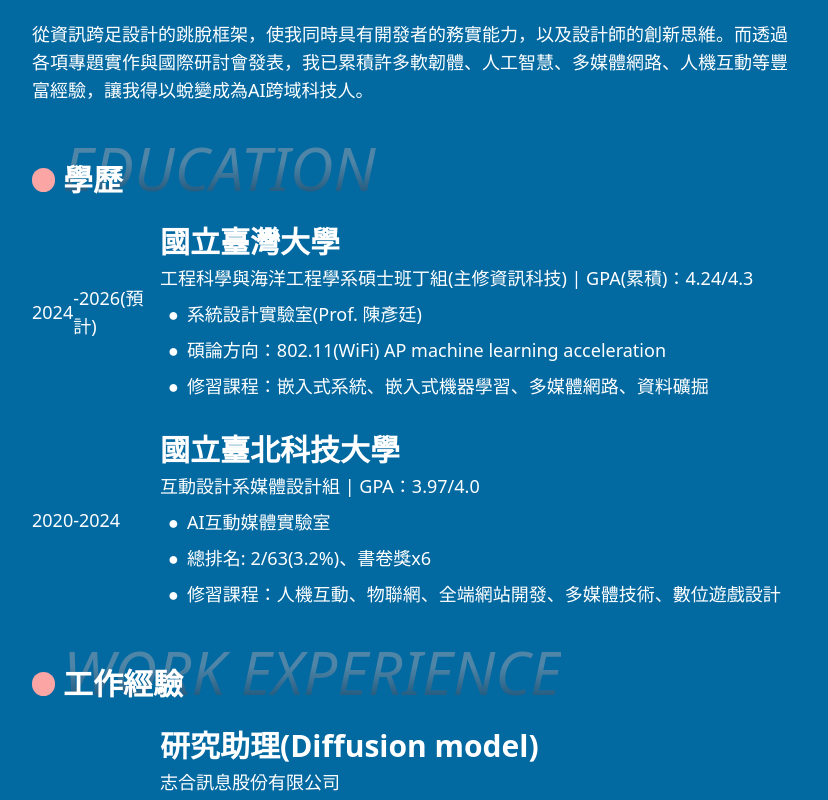
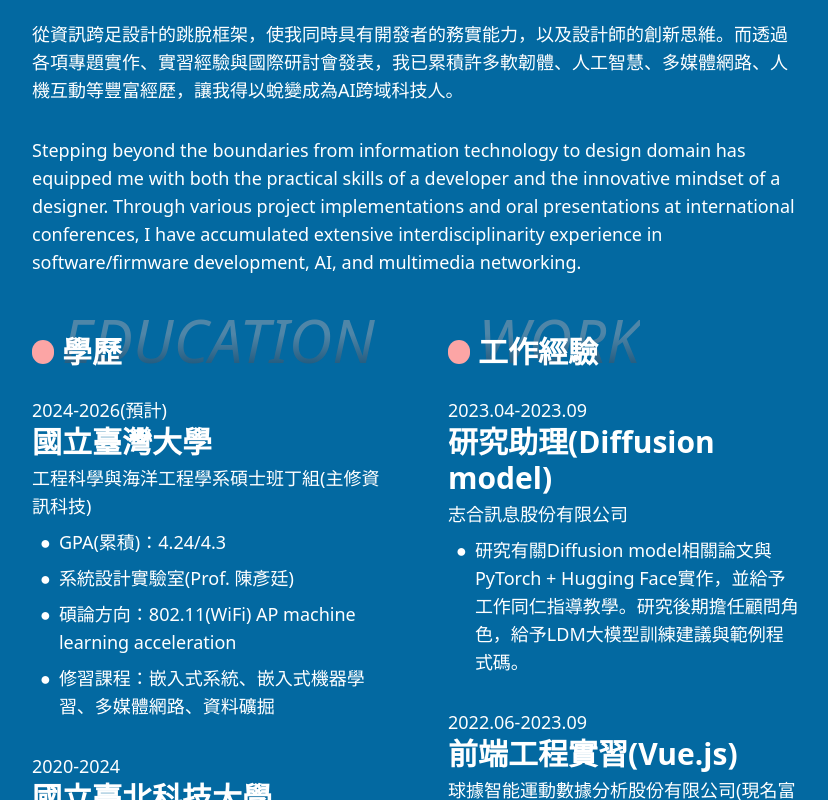
Before and after one commit to MAPLELEAF3659/portfolio, a Nuxt app: page / in a window 1280 px wide. Shown: the part 1020-1820 px from the top of the page, without its empty margins (224-1052 px from the left). Built offline with nearby package versions, Linux system fonts and the light colour scheme.

Commit message:
Update index page RWD

```diff
--- a/components/compTwoCols.vue
+++ b/components/compTwoCols.vue
@@ -1,18 +1,16 @@
 <template>
-    <div class="education grid grid-cols-1 lg:grid-cols-6">
-        <div class="col-span-1 flex flex-row lg:flex-col xl:flex-row items-left  xl:items-center">
+    <div class="education flex flex-col">
+        <div class="flex items-left">
             <span class="text-desc">{{ dateStart }}</span>
             <span v-show="dateEnd" class="text-desc">-{{ dateEnd }}</span>
         </div>
-        <div class="col-span-5">
+        <div class="">
             <h2 class="text-title">{{ title }}</h2>
             <h2 class="text-desc mt-1 mb-2">{{ subtitle }}</h2>
             <ul class="flex flex-col gap-2">
-                <li v-for="(item, index) in descArray" :key="index">
-                    <p class="text-desc">
-                        <span class="mx-2">●</span>
-                        <span>{{ item }}</span>
-                    </p>
+                <li v-for="(item, index) in descArray" :key="index" class="text-desc flex">
+                    <span class="mx-2">●</span>
+                    <p>{{ item }}</p>
                 </li>
             </ul>
 
--- a/pages/index.vue
+++ b/pages/index.vue
@@ -17,30 +17,34 @@
                 <span class="arrow-down text-main-sub">↓</span>
             </div>
         </section>
-        <div class="container mx-auto my-16 md:my-32 flex flex-col gap-16">
-            <section class="about section-box">
+        <div class="container mx-auto  my-16 md:my-32">
+            <div class="grid grid-cols-2 gap-16 mx-8 md:mx-16 lg:mx-32 xl:mx-64">
+                <section class="about section-box col-span-2">
                     <CompTitle title="簡介" title-bg="ABOUT" />
                     <CompDesc
-                    desc="從資訊跨足設計的跳脫框架，使我同時具有開發者的務實能力，以及設計師的創新思維。而透過各項專題實作與國際研討會發表，我已累積許多軟韌體、人工智慧、多媒體網路、人機互動等豐富經驗，讓我得以蛻變成為AI跨域科技人。" />
+                        desc="從資訊跨足設計的跳脫框架，使我同時具有開發者的務實能力，以及設計師的創新思維。而透過各項專題實作、實習經驗與國際研討會發表，我已累積許多軟韌體、人工智慧、多媒體網路、人機互動等豐富經歷，讓我得以蛻變成為AI跨域科技人。" />
+                    <CompDesc
+                        desc="Stepping beyond the boundaries from information technology to design domain has equipped me with both the practical skills of a developer and the innovative mindset of a designer. Through various project implementations and oral presentations at international conferences, I have accumulated extensive interdisciplinarity experience in software/firmware development, AI, and multimedia networking." />
                 </section>
-            <section class="education section-box">
+                <section class="education section-box col-span-2 md:col-span-1">
                     <CompTitle title="學歷" title-bg="EDUCATION" />
                     <CompTwoCols date-start="2024" date-end="2026(預計)" title="國立臺灣大學"
-                    subtitle="工程科學與海洋工程學系碩士班丁組(主修資訊科技) | GPA(累積)：4.24/4.3"
-                    :desc-array="['系統設計實驗室(Prof. 陳彥廷)', '碩論方向：802.11(WiFi) AP machine learning acceleration', '修習課程：嵌入式系統、嵌入式機器學習、多媒體網路、資料礦掘']" />
-                <CompTwoCols date-start="2020" date-end="2024" title="國立臺北科技大學" subtitle="互動設計系媒體設計組 | GPA：3.97/4.0"
-                    :desc-array="['AI互動媒體實驗室', '總排名: 2/63(3.2%)、書卷獎x6', '修習課程：人機互動、物聯網、全端網站開發、多媒體技術、數位遊戲設計']" />
+                        subtitle="工程科學與海洋工程學系碩士班丁組(主修資訊科技)"
+                        :desc-array="['GPA(累積)：4.24/4.3', '系統設計實驗室(Prof. 陳彥廷)', '碩論方向：802.11(WiFi) AP machine learning acceleration', '修習課程：嵌入式系統、嵌入式機器學習、多媒體網路、資料礦掘']" />
+                    <CompTwoCols date-start="2020" date-end="2024" title="國立臺北科技大學" subtitle="互動設計系媒體設計組"
+                        :desc-array="['GPA：3.97/4.0、書卷獎x6', 'AI互動媒體實驗室', '修習課程：人機互動、物聯網、全端網站開發、多媒體技術、數位遊戲設計']" />
                 </section>
-            <section class="work-exp section-box">
-                <CompTitle title="工作經驗" title-bg="WORK EXPERIENCE" />
-                <CompTwoCols date-start="2023.04" date-end="2023.09" title="研究助理(Diffusion model)" subtitle="志合訊息股份有限公司"
-                    :desc-array="['研究有關Diffusion model相關論文與PyTorch+HuggingFace實作，並給予工作同仁指導教學。研究後期擔任顧問角色，給予LDM大模型訓練建議與範例程式碼。']" />
+                <section class="work-exp section-box col-span-2 md:col-span-1">
+                    <CompTitle title="工作經驗" title-bg="WORK" />
+                    <CompTwoCols date-start="2023.04" date-end="2023.09" title="研究助理(Diffusion model)"
+                        subtitle="志合訊息股份有限公司"
+                        :desc-array="['研究有關Diffusion model相關論文與PyTorch + Hugging Face實作，並給予工作同仁指導教學。研究後期擔任顧問角色，給予LDM大模型訓練建議與範例程式碼。']" />
                     <CompTwoCols date-start="2022.06" date-end="2023.09" title="前端工程實習(Vue.js)"
-                    subtitle="球據智能運動數據分析股份有限公司(現名富據智能科技)" :desc-array="['開發公司所研發之籃球比賽AI辨識系統之前端介面，包括網頁影片編輯器(類似威力導演)、影片選擇大廳、後台管理介面等，提升約20%管理員審核效率。',
+                        subtitle="球據智能運動數據分析股份有限公司(現名富據智能科技)" :desc-array="['開發公司所研發之籃球比賽AI辨識系統之前端介面，包括網頁影片編輯器、影片選擇大廳、後台管理介面等，提升約20%管理員審核效率。',
                             '開發公司形象官網前端，包含主頁介紹與動畫、登入與註冊頁面、聯絡我們頁面等。',
                             '開發公司IG 活動小網站，包含活動說明與答題頁面之動畫實作。']" />
                 </section>
-            <section class="publication section-box">
+                <section class="publication section-box col-span-2">
                     <CompTitle title="發表" title-bg="PUBLICATION" />
                     <CompTwoCols date-start="2024"
                         title="Enhancing exercise engagement through AI-driven virtual training and game-based animation"
@@ -56,7 +60,7 @@
                     <CompTwoCols date-start="2022" date-end="至今" title="MAPLELEAF3659 Blog" subtitle="個人技術部落格"
                         :desc-array="['程式設計/AI/生活分享', '目前技術文章主題包含：FPGA、RPi Linux Kernel、AE/VAE、Diffusion model、Multimedia', '累計點閱超過1000次']" />
                 </section>
-            <section class="awards section-box">
+                <section class="awards section-box col-span-2 md:col-span-1">
                     <CompTitle title="獎項" title-bg="AWARDS" />
                     <CompTwoCols date-start="2024.05.30" date-end="2023.06.01" title="放視大賞2024 ● 跨域組銀賞"
                         subtitle="作品《The Blinking Bullet》" />
@@ -67,17 +71,20 @@
                     <CompTwoCols date-start="2023.04" date-end="2023.05" title="技職盃黑克松2023 ● 全國賽入圍/北區賽佳作"
                         subtitle="作品《滴滴蘭》(全國賽)、《山頂的Pachinko》(北區賽)" />
                 </section>
-            <section class="activities section-box">
-                <CompTitle title="活動經歷" title-bg="ACTIVITY EXPERIENCE" />
+                <section class="activities section-box col-span-2 md:col-span-1">
+                    <CompTitle title="活動經歷" title-bg="ACTIVITIES" />
                     <CompTwoCols date-start="2024.02.29" title="秀山國小教師研習營 - AI生成創作" subtitle="講師" />
                     <CompTwoCols date-start="2023.12.20" title="國立暨南大學 - AI人像生成" subtitle="講師" />
-                <CompTwoCols date-start="2023.08" date-end="2023.09" title="XR 創新與實作課程 - NVIDIA x HTC x 北科大" subtitle="助教" />
+                    <CompTwoCols date-start="2023.08" date-end="2023.09" title="XR 創新與實作課程 - NVIDIA x HTC x 北科大"
+                        subtitle="助教" />
                     <CompTwoCols date-start="2023.02" date-end="2023.06" title="111-2 學期北科互動系上課程(互動程式設計III、設計實作、基本設計II)"
                         subtitle="助教" />
                     <CompTwoCols date-start="2023.04.14" title="教育部 人文社科教育苗圃分區資源中心計畫工作坊" subtitle="參與人" />
                     <CompTwoCols date-start="2022.10.20" title="NVIDIA Studio x HP 協作空間 Openday" subtitle="作品製作與展演" />
-                <CompTwoCols date-start="2022.07.11" date-end="2022.07.12" title="2022 創新IOT應用與雛型設計跨域工作坊" subtitle="助教" />
+                    <CompTwoCols date-start="2022.07.11" date-end="2022.07.12" title="2022 創新IOT應用與雛型設計跨域工作坊"
+                        subtitle="助教" />
                 </section>
+            </div>
         </div>
     </div>
 </template>
@@ -118,6 +125,6 @@ useHead({
 }
 
 .section-box {
-    @apply mx-8 md:mx-16 lg:mx-32 xl:mx-64 flex flex-col gap-8;
+    @apply flex flex-col gap-8;
 }
 </style>
```
Lines whose indentation alone changed are shown as unchanged.
